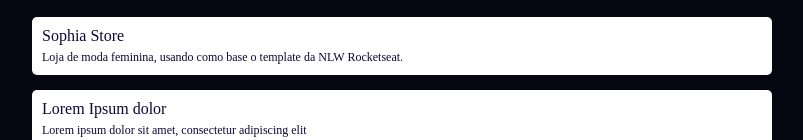
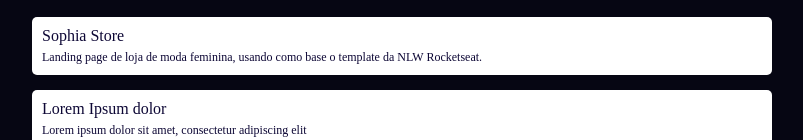
Before and after one commit to fsousanetto/fsousanetto.github.io, a plain HTML site: page index.html in a window 1280 px wide. Shown: the part 338-478 px from the top of the page, without its empty margins (238-1041 px from the left). Drawn offline with Linux system fonts and the light colour scheme.

```diff
--- a/index.html
+++ b/index.html
@@ -39,7 +39,7 @@
                 <a href="https://sophia-store.vercel.app" target="_blank" rel="noopener noreferrer">
                     Sophia Store
                     <p>
-                        Loja de moda feminina, usando como base o template da NLW Rocketseat.
+                        Landing page de loja de moda feminina, usando como base o template da NLW Rocketseat.
                     </p>
                 </a>
             </li>
```
